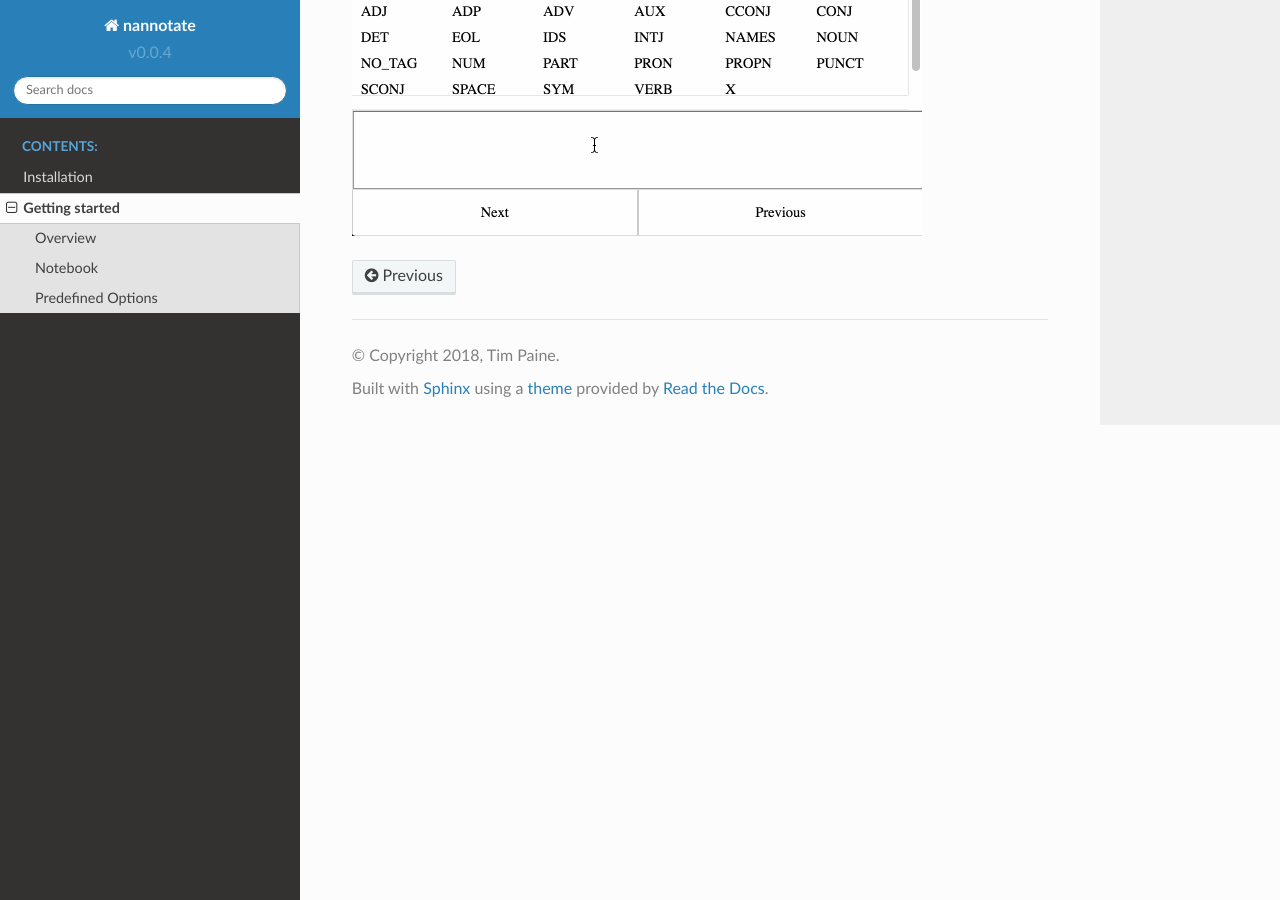
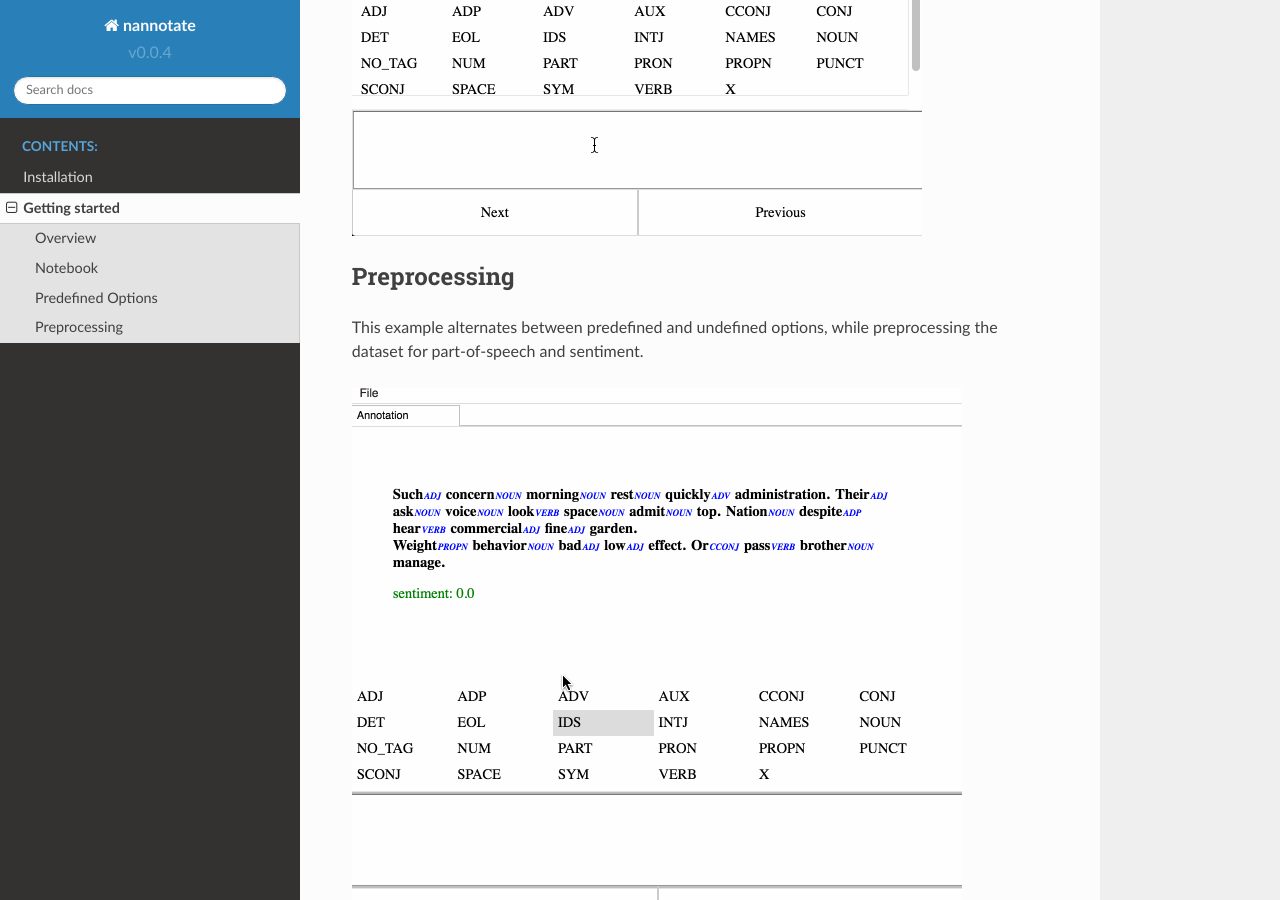
Before and after one commit to tkp-archive/nannotate, a Sphinx documentation site: the page built from docs/quickstart.rst, in a window 1280 px wide and 900 px high, scrolled down 1902 px. Built offline with Sphinx 7.4.7 and the Read the Docs theme 2.0.0, drawn with Linux system fonts in a browser that asks for light colours; pages that are not in the unit, such as notebooks, are missing from menus.

Commit message:
update docs

```diff
--- a/docs/quickstart.rst
+++ b/docs/quickstart.rst
@@ -19,3 +19,11 @@ Predefined Options
 .. image:: ./img/demo_full.gif
     :scale: 100%
     :alt: demo_full.gif
+
+Preprocessing
+==============
+This example alternates between predefined and undefined options, while preprocessing the dataset for part-of-speech and sentiment.
+
+.. image:: ./img/demo_spacy.gif
+    :scale: 100%
+    :alt: demo_spacy.gif
```
Also changed, not shown: docs/img/demo_spacy.gif (added).
